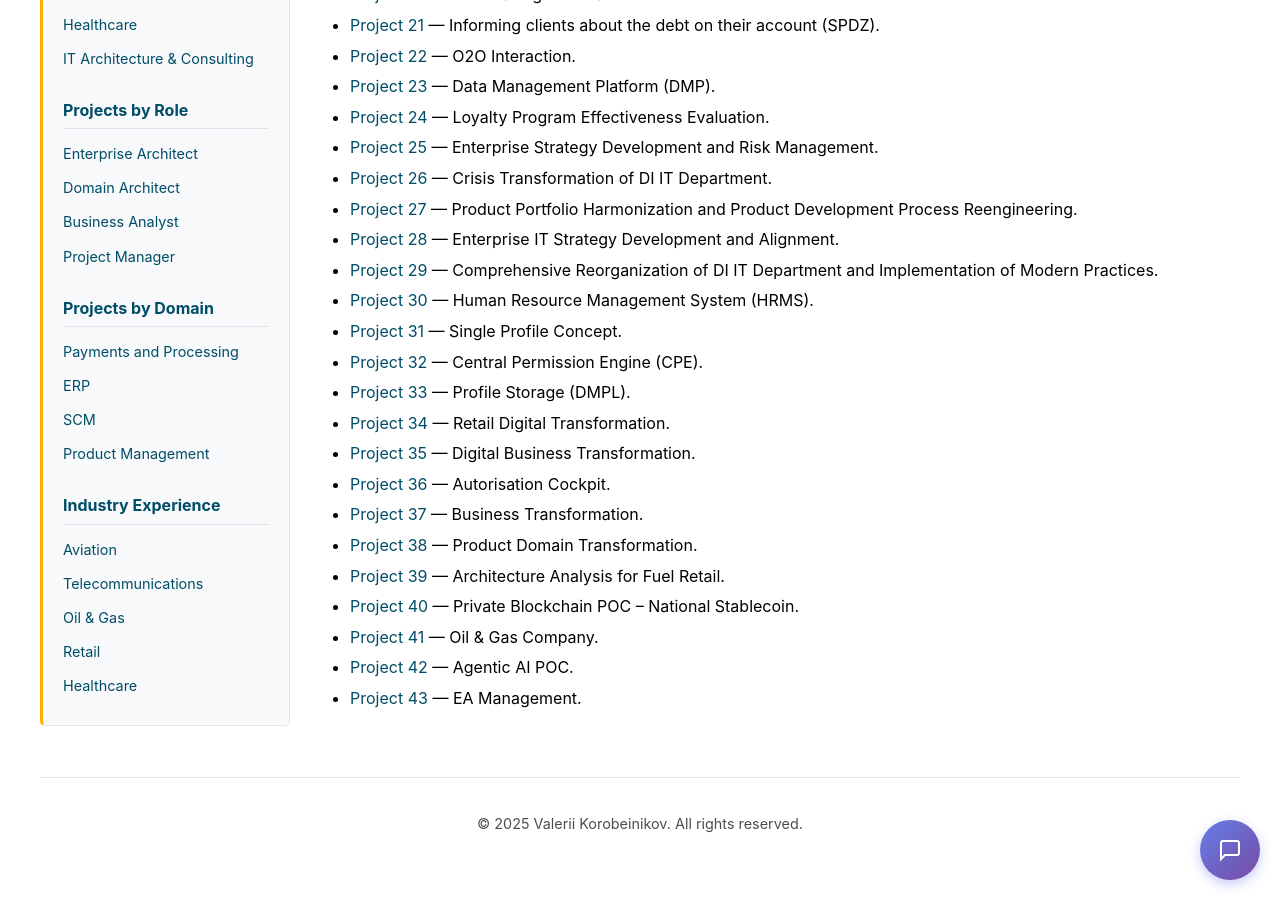
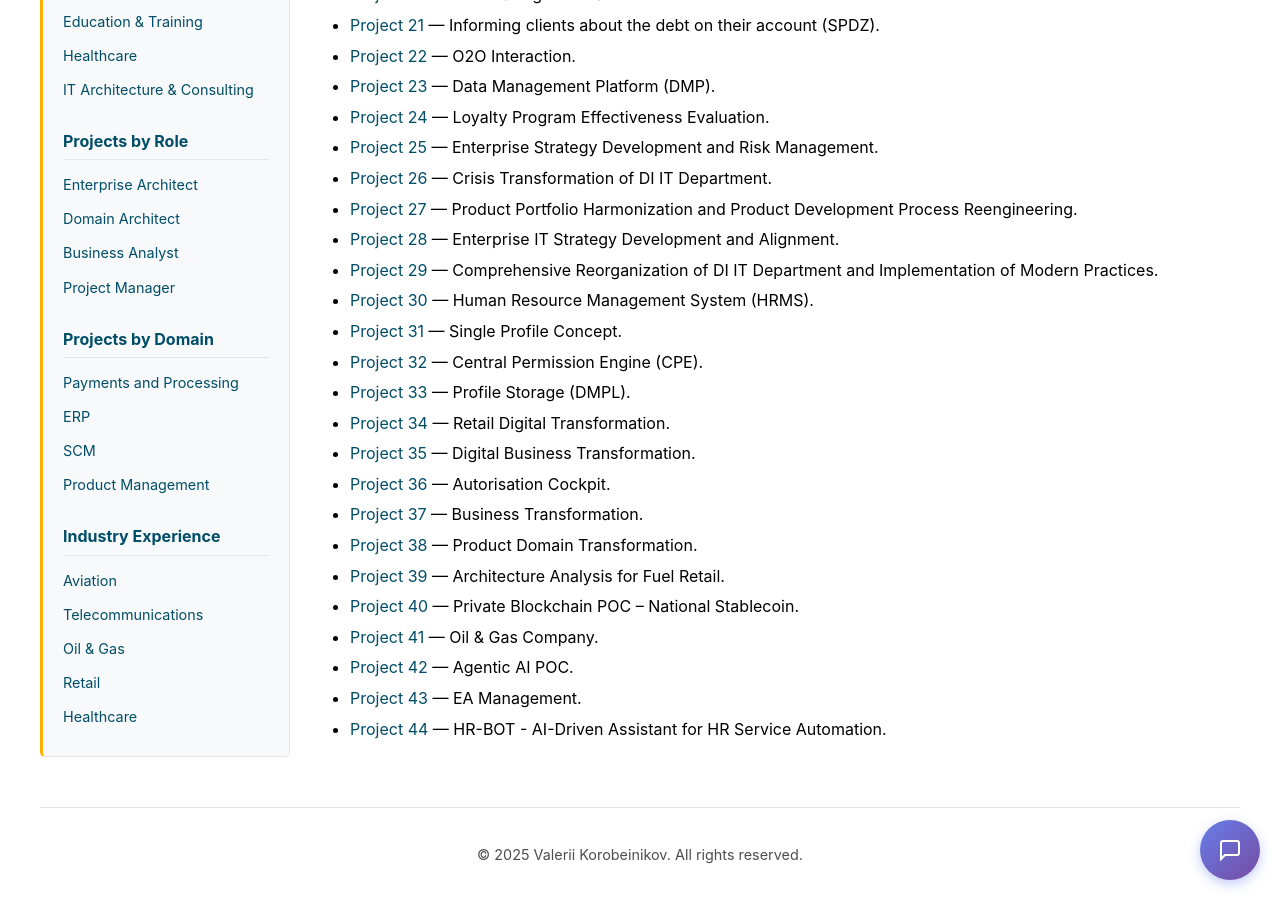
Before and after one commit to vkgeorgia/vkgeorgia.github.io, a Jekyll site: the page built from downloads.md, in a window 1280 px wide and 900 px high, scrolled down 928 px. Built offline with Jekyll 4.4.1, drawn with Linux system fonts in a browser that asks for light colours.

Commit message:
Add Project 44 (HR-BOT) to downloads page

```diff
--- a/downloads.md
+++ b/downloads.md
@@ -53,4 +53,5 @@ Here you can download short materials about my projects and professional profile
   <li><a href="/downloads/41.pdf" target="_blank">Project 41</a> — Oil & Gas Company.</li>
   <li><a href="/downloads/42.pdf" target="_blank">Project 42</a> — Agentic AI POC.</li>
   <li><a href="/downloads/43.pdf" target="_blank">Project 43</a> — EA Management.</li>
+  <li><a href="/downloads/44.pdf" target="_blank">Project 44</a> — HR-BOT - AI-Driven Assistant for HR Service Automation.</li>
 </ul>
```
Also changed, not shown: 1 other file.
